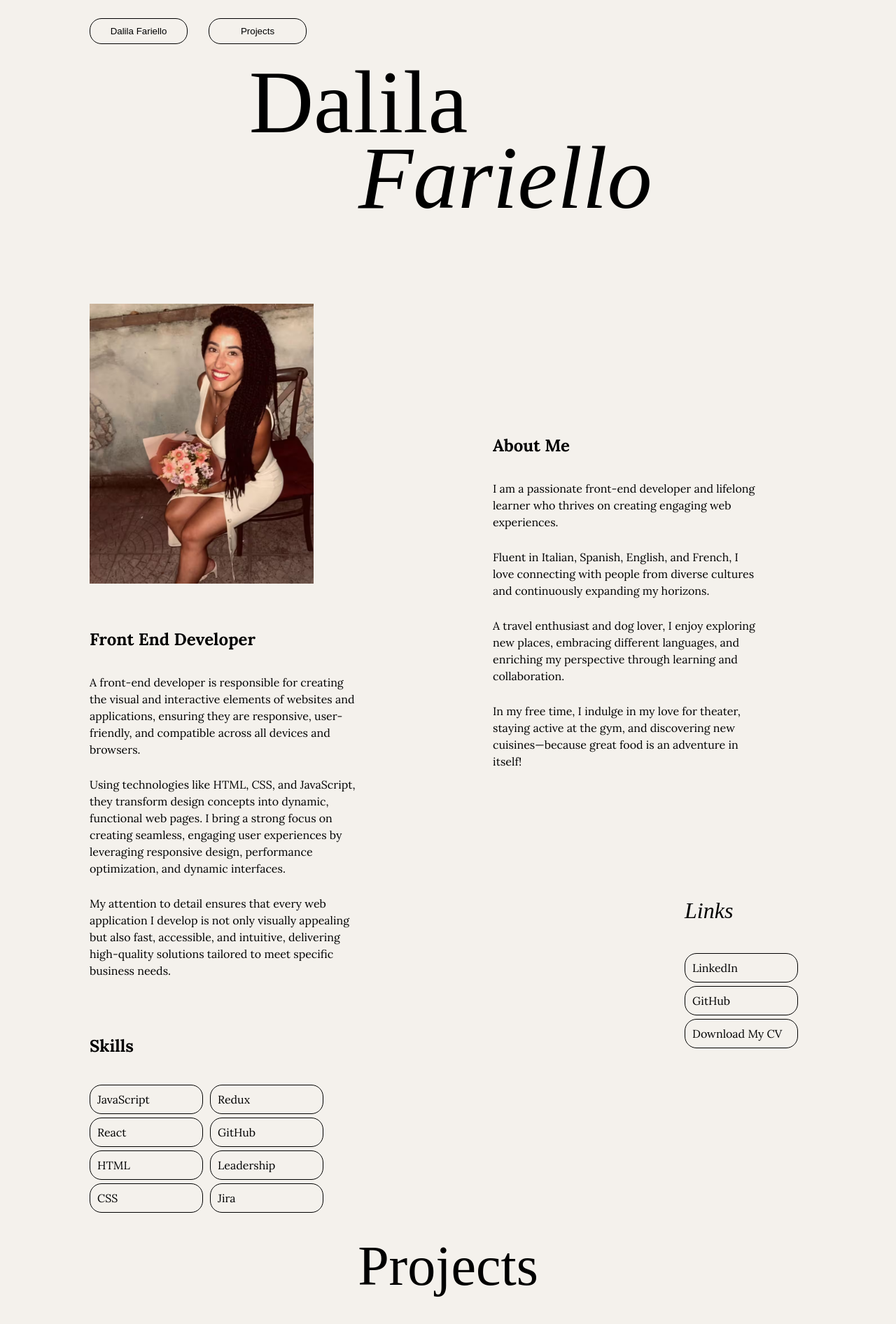
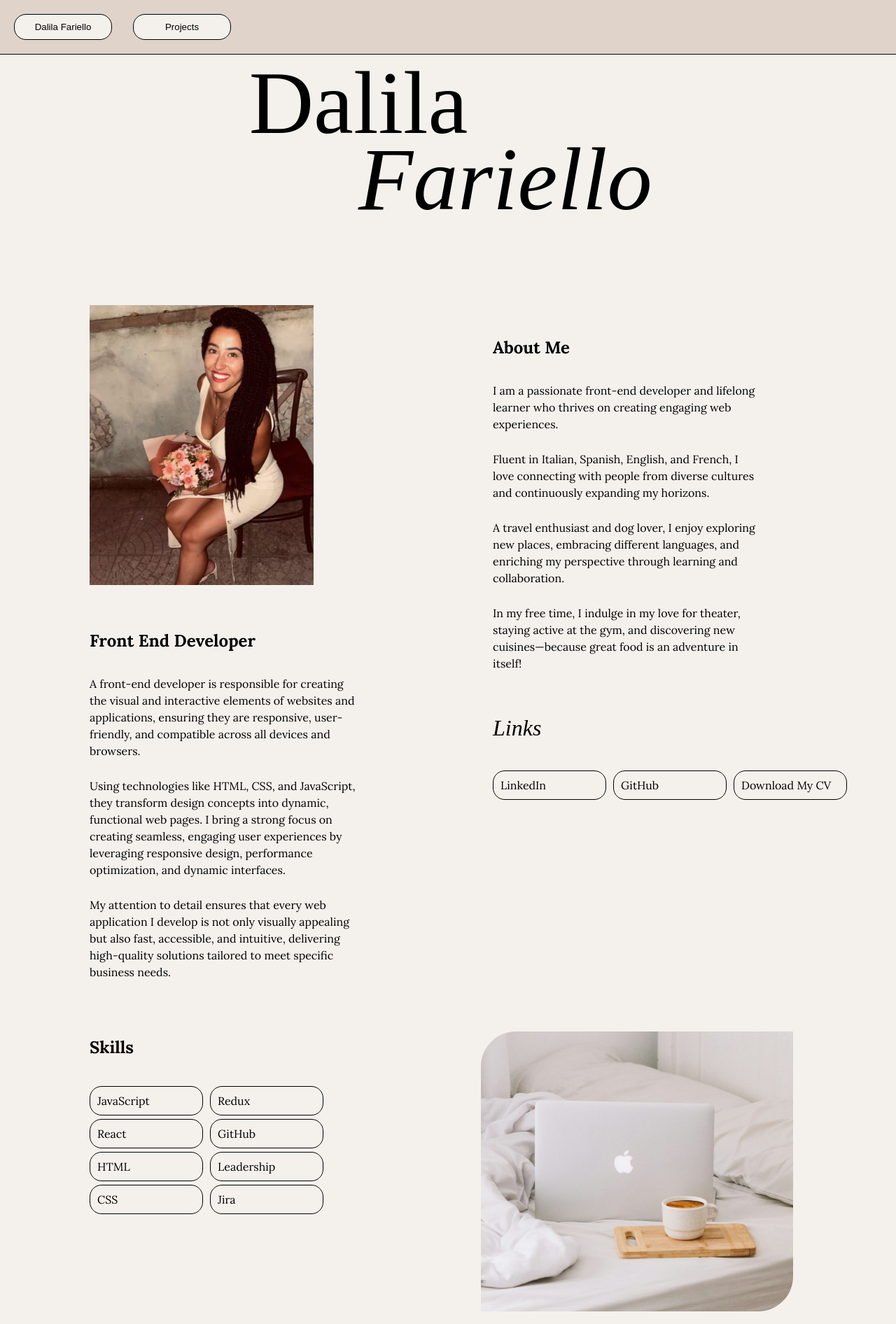
Before and after one commit to D-Fariello/Template-1, a React (Vite) app: page / in a window 1280 px wide. Shown: the top 1892 px of the page at 70% size. Built offline with nearby package versions, Linux system fonts and the light colour scheme; a web font is replaced by a local one.

Commit message:
feat: New component Image

```diff
--- a/src/components/Footer.jsx
+++ b/src/components/Footer.jsx
@@ -12,7 +12,7 @@ const Footer = () => {
         <p className="footerParagraph">+33 (0) 635130187</p>
       </div>
       <div className="footerItem">
-        <h3 className="footerTitle">Position</h3>
+        <h3 className="footerTitle">Based in</h3>
         <p className="footerParagraph">Nice, France</p>
       </div>
     </footer>
--- /dev/null
+++ b/src/components/Image.jsx
@@ -0,0 +1,15 @@
+import React from "react";
+
+const Image = () => {
+  return (
+    <div className="photoComputer">
+      <img
+        className="mugCoffeePhoto"
+        src="./images/bed_coffee_computer.jpg"
+        alt="Mug Coffee Photo"
+      />
+    </div>
+  );
+};
+
+export default Image;
--- a/src/components/SkillsSection.jsx
+++ b/src/components/SkillsSection.jsx
@@ -1,7 +1,5 @@
 import React from "react";
 import SkillsList from "./SkillsList";
-import Links from "./Links";
-
 const SkillsSection = () => {
   return (
     <div className="skills">
@@ -9,7 +7,6 @@ const SkillsSection = () => {
       <div className="skillsDiv">
         <SkillsList skills={["JavaScript", "React", "HTML", "CSS"]} />
         <SkillsList skills={["Redux", "GitHub", "Leadership", "Jira"]} />
-        <Links />
       </div>
     </div>
   );
--- a/src/pages/Home.jsx
+++ b/src/pages/Home.jsx
@@ -1,6 +1,8 @@
 import React from "react";
 import SkillsSection from "../components/SkillsSection";
 import Projects from "../components/Projects";
+import Links from "../components/Links";
+import Image from "../components/Image";
 
 const Home = () => {
   return (
@@ -63,8 +65,10 @@ const Home = () => {
             the gym, and discovering new cuisines—because great food is an
             adventure in itself!
           </p>
+          <Links />
         </div>
       </section>
+      <Image />
 
       {/* Project Section */}
       <section id="projects">
--- a/src/style/_base.scss
+++ b/src/style/_base.scss
@@ -38,9 +38,13 @@ p {
 
 nav.main-nav {
     display: flex;
-  margin-top: 2%;
-  margin-left: 10%;
         gap: 30px;
+        width: 100%;
+        position: fixed;
+        z-index: 1000;
+        background-color: #dfd3ca;
+        border-bottom: 1px solid black;
+        padding: 20px;
 
   button.button-nav {
     border: 1px solid black;
@@ -69,6 +73,10 @@ nav.main-nav {
   align-items: center;
   position: relative;
   border-bottom: 1px solid black;
+}
+
+section {
+    margin-top: 5%;
 }
 
 h1 {
@@ -123,7 +131,7 @@ img.aboutMeImage {
   margin-top: 40px;
   margin-left: 55%;
   width: 30%;
-  top: 20%;
+  top: 15%;
   position: absolute;
 }
 
@@ -170,14 +178,16 @@ img.aboutMeImage {
     display: flex;
         flex-direction: column;
         align-items: flex-start;
-  margin-top: -55%;
-  width: 60%;
-  margin-left: 100%;
+        margin-top: 5%;
     }
 
 .links ul {
+    display: flex
+    ;
         list-style-type: none;
         padding: 0;
+        flex-direction: row;
+        gap: 10px;
 
   li {
     border: 1px solid black;
@@ -203,6 +213,20 @@ img.aboutMeImage {
         text-decoration: underline;
       }
     }
+  }
+}
+
+.photoComputer {
+    width: 100%;
+    display: flex;
+    justify-content: flex-end;
+    align-items: flex-end;
+    margin-right: 23%;
+    margin-top: -22%;
+
+    img.mugCoffeePhoto {
+        height: 400px;
+        border-radius: 50px 0 50px 0;
     }
 }
 
@@ -393,6 +417,7 @@ footer.footerSection {
   gap: 30%;
   margin-top: 2%;
   justify-content: center;
+  margin-bottom: 2%;
 
   .footerTitle {
     font-weight: bold;
```
Also changed, not shown: public/images/bed_coffee_computer.jpg (added), 1 other file (tests, documents, lock files or other folders). Lines whose indentation alone changed are shown as unchanged.
